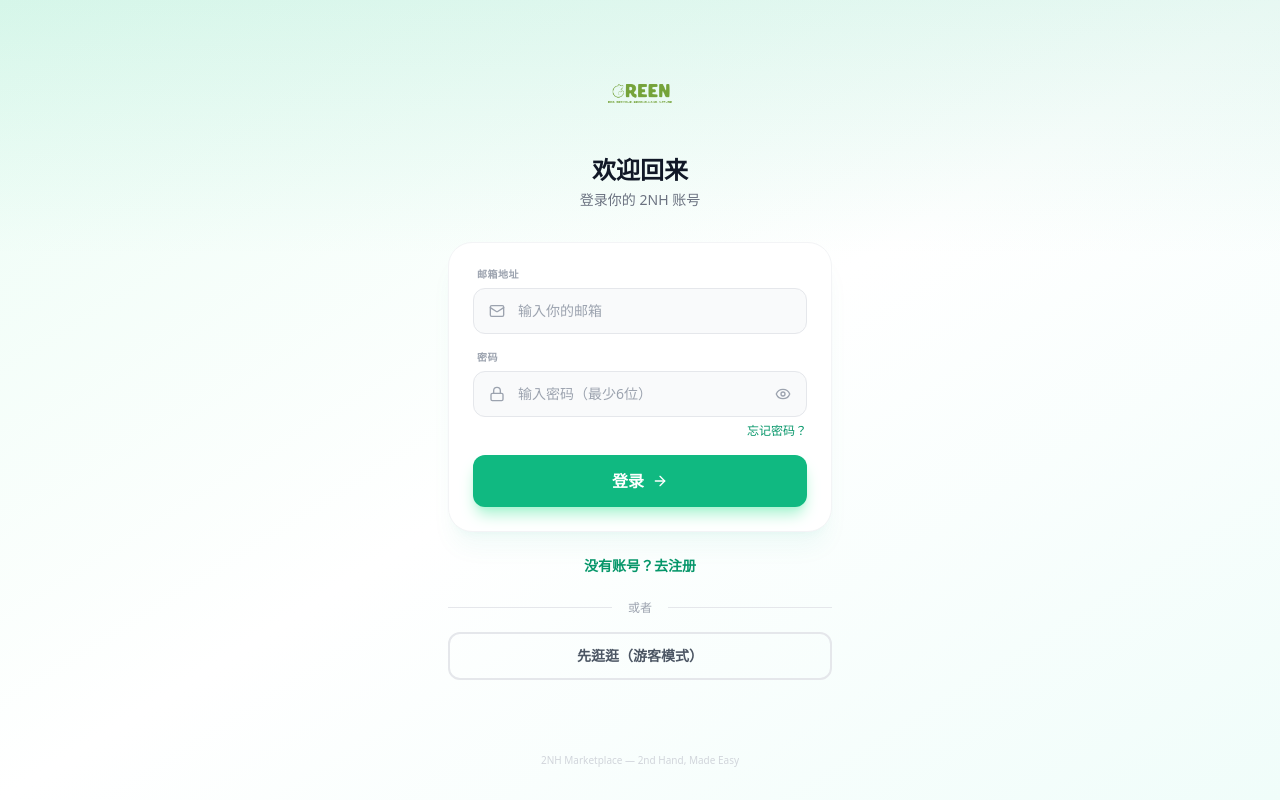
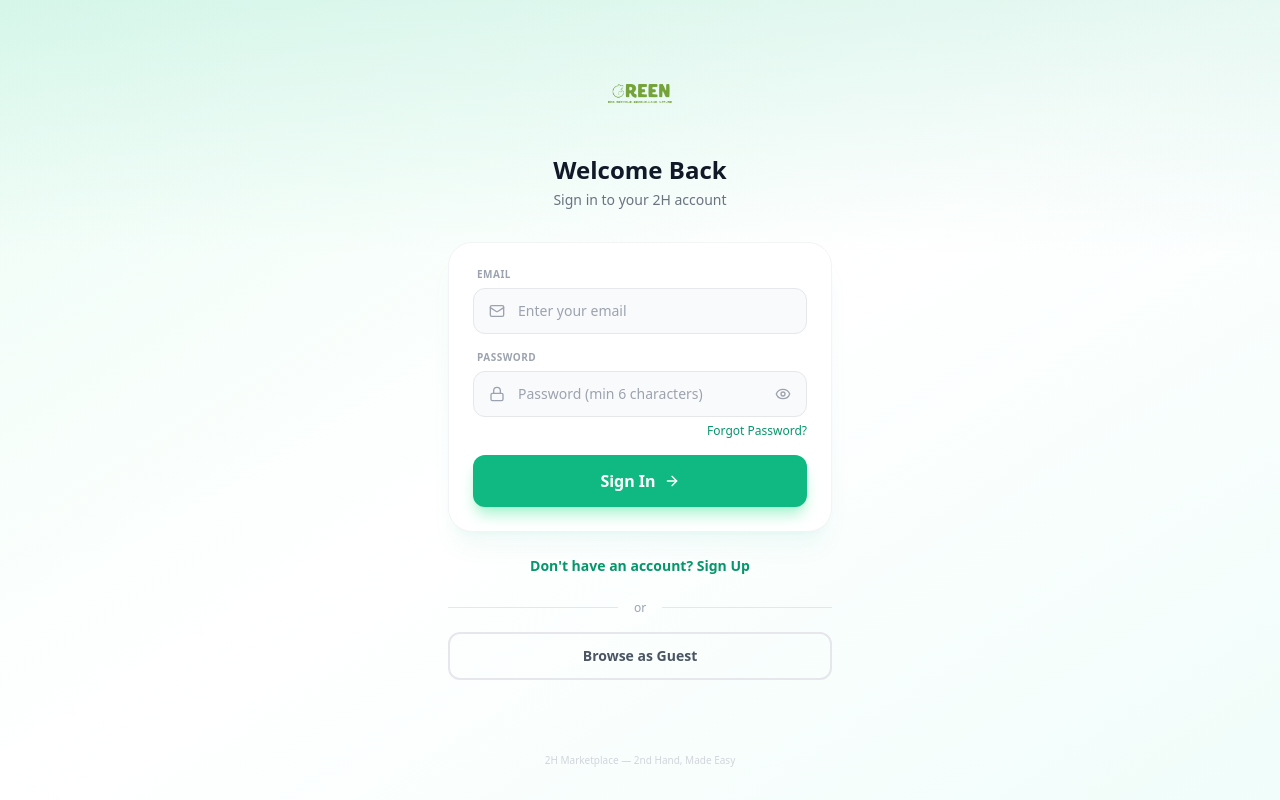
Before and after one commit to danjuzou-jpg/Campus-Green-Market, a React (Vite) app: page /auth in a window 1280 px wide. Built offline with nearby package versions, Linux system fonts and the light colour scheme; no server answers; the database is empty.

Commit message:
chore: update 2NH to green2H and set default language to en

```diff
--- a/index.html
+++ b/index.html
@@ -5,22 +5,22 @@
     <meta name="viewport" content="width=device-width, initial-scale=1.0, maximum-scale=1.0, user-scalable=no" />
 
     <!-- SEO -->
-    <title>2NH Marketplace — Campus Second-Hand Market</title>
-    <meta name="description" content="2NH Marketplace: A safe campus second-hand marketplace for Malaysian university students. Buy and sell pre-loved items within your campus community. 校园二手交易平台" />
-    <meta name="keywords" content="2NH, marketplace, second-hand, campus, university, Malaysia, UM, student, 二手, 校园, 闲置" />
-    <meta name="author" content="2NH Team" />
+    <title>green2H Marketplace — Campus Second-Hand Market</title>
+    <meta name="description" content="green2H Marketplace: A safe campus second-hand marketplace for Malaysian university students. Buy and sell pre-loved items within your campus community. 校园二手交易平台" />
+    <meta name="keywords" content="green2H, marketplace, second-hand, campus, university, Malaysia, UM, student, 二手, 校园, 闲置" />
+    <meta name="author" content="green2H Team" />
 
     <!-- Open Graph -->
-    <meta property="og:title" content="2NH Marketplace — Campus Second-Hand Market" />
+    <meta property="og:title" content="green2H Marketplace — Campus Second-Hand Market" />
     <meta property="og:description" content="Safe campus trading platform for university students" />
     <meta property="og:type" content="website" />
-    <meta property="og:url" content="https://2nh.market" />
+    <meta property="og:url" content="https://green2H.market" />
 
     <!-- PWA -->
     <meta name="theme-color" content="#10b981" />
     <meta name="apple-mobile-web-app-capable" content="yes" />
     <meta name="apple-mobile-web-app-status-bar-style" content="black-translucent" />
-    <meta name="apple-mobile-web-app-title" content="2NH" />
+    <meta name="apple-mobile-web-app-title" content="green2H" />
     <link rel="manifest" href="/manifest.json" />
     <link rel="apple-touch-icon" href="/icons/icon-192.png" />
 
--- a/public/sw.js
+++ b/public/sw.js
@@ -1,7 +1,7 @@
-// 2NH Marketplace — Service Worker
+// green2H Marketplace — Service Worker
 // 缓存策略：Network First + Cache Fallback
 
-const CACHE_NAME = '2nh-v1'
+const CACHE_NAME = 'green2h-v1'
 const STATIC_ASSETS = [
     '/',
     '/index.html',
--- a/src/context/MarketplaceContext.jsx
+++ b/src/context/MarketplaceContext.jsx
@@ -17,7 +17,7 @@ const CATEGORY_DEF = [
 export const MarketplaceProvider = ({ children }) => {
   const [listings, setListings] = useState([])
   const [favorites, setFavorites] = useState([])
-  const [language, setLanguage] = useState('zh')
+  const [language, setLanguage] = useState('en')
   const [session, setSession] = useState(null)
   const [user, setUser] = useState({
     name: 'Guest User',
--- a/src/pages/Auth.jsx
+++ b/src/pages/Auth.jsx
@@ -29,8 +29,8 @@ const Auth = () => {
         zh: {
             loginTitle: '欢迎回来',
             registerTitle: '创建账号',
-            loginSubtitle: '登录你的 2NH 账号',
-            registerSubtitle: '加入 2NH 校园二手市场',
+            loginSubtitle: '登录你的 2H 账号',
+            registerSubtitle: '加入 2H 校园二手市场',
             email: '邮箱地址',
             password: '密码',
             fullName: '你的昵称',
@@ -58,8 +58,8 @@ const Auth = () => {
         en: {
             loginTitle: 'Welcome Back',
             registerTitle: 'Create Account',
-            loginSubtitle: 'Sign in to your 2NH account',
-            registerSubtitle: 'Join the 2NH campus marketplace',
+            loginSubtitle: 'Sign in to your 2H account',
+            registerSubtitle: 'Join the 2H campus marketplace',
             email: 'Email',
             password: 'Password',
             fullName: 'Your Name',
@@ -311,7 +311,7 @@ const Auth = () => {
 
             {/* Bottom branding */}
             <div className="text-center pb-8">
-                <p className="text-[10px] text-gray-300 font-medium">2NH Marketplace — 2nd Hand, Made Easy</p>
+                <p className="text-[10px] text-gray-300 font-medium">2H Marketplace — 2nd Hand, Made Easy</p>
             </div>
         </div>
     )
```
Also changed, not shown: public/manifest.json.
